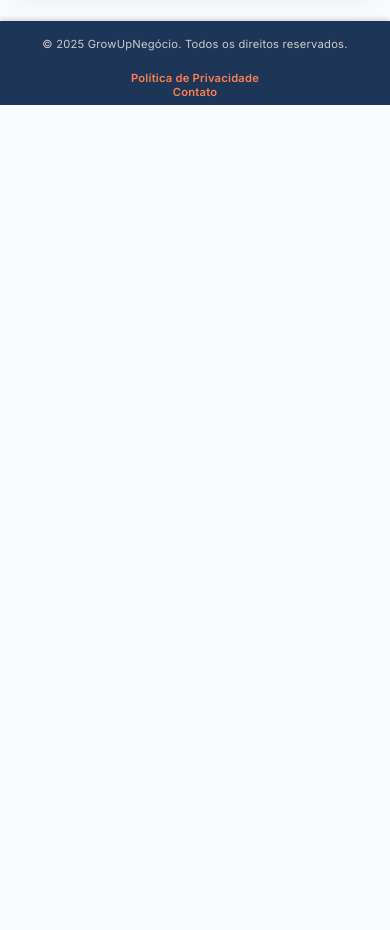
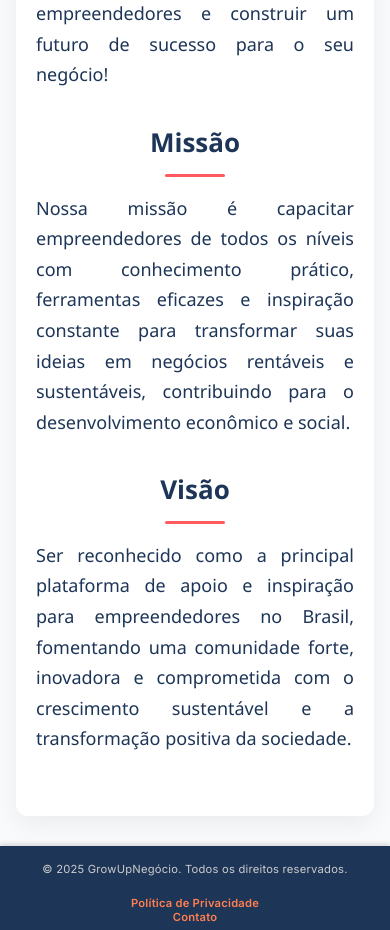
Before and after one commit to AlexandreMoreiraC/GrowUpNeg-cios, a React (Vite) app: page /sobre in a window 390 px wide. Shown: the part 1900-2830 px from the top of the page. Before the commit the page ends 2005 px from the top, so only its background shows below. Built offline with nearby package versions, Linux system fonts and the light colour scheme; no server answers.

Commit message:
Melhorias responsividade

```diff
--- a/src/pages/Home.jsx
+++ b/src/pages/Home.jsx
@@ -137,7 +137,7 @@ function Home() {
                   </p>
                 )}
                 <Link to="/contato" className="contact-button">
-                  Ir para Contato
+                  Envie sua ideia agora
                 </Link>
               </section>
 
@@ -152,7 +152,7 @@ function Home() {
               </section>
 
               <section className="newsletter-home" aria-label="Assinar newsletter">
-                <h2>Receba novidades por email</h2>
+                <h2>Assine nossa newsletter e receba novidades por email</h2>
                 <Suspense fallback={<p>Carregando formulário...</p>}>
                   <NewsletterForm />
                 </Suspense>
--- a/src/pages/NewsletterForm.jsx
+++ b/src/pages/NewsletterForm.jsx
@@ -34,8 +34,8 @@ function NewsletterForm() {
 
   return (
     <form className="newsletter-form" onSubmit={handleSubmit}>
-      <h3>Newsletter</h3>
-      <p>Receba novidades, dicas e conteúdos exclusivos diretamente no seu email.</p>
+      <h3></h3>
+      <p>Fique por dentro! Receba em seu email novidades, dicas incríveis e conteúdos exclusivos feitos especialmente para você.</p>
       <div className="newsletter-inputs">
         {/* Importante para casar com o template */}
         <input
--- a/src/pages/PrivacyPolicy.jsx
+++ b/src/pages/PrivacyPolicy.jsx
@@ -16,53 +16,129 @@ function PrivacyPolicy() {
           content="Leia nossa política de privacidade e saiba como protegemos seus dados pessoais e garantimos sua segurança ao usar nosso site GrowUpNegócio."
         />
       </Helmet>
-      <section style={{ maxWidth: 800, margin: "2rem auto", padding: "0 1rem" }}>
-        <h2>Política de Privacidade</h2>
-        <p>
+      <section
+        style={{
+          maxWidth: 800,
+          margin: "2rem auto",
+          padding: "0 1rem",
+          fontFamily: "'Segoe UI', Tahoma, Geneva, Verdana, sans-serif",
+          color: "#1d3557",
+          lineHeight: 1.7,
+        }}
+      >
+        <h2
+          style={{
+            fontSize: "28px",
+            textAlign: "center",
+            marginBottom: "1.5rem",
+          }}
+        >
+          Política de Privacidade
+        </h2>
+        <p style={{ fontSize: "18px", marginBottom: "1.5rem" }}>
           Nós levamos sua privacidade a sério. Este documento explica como coletamos,
           usamos e protegemos suas informações pessoais quando você utiliza nosso site.
         </p>
 
-        <h3>Informações que coletamos</h3>
-        <p>
+        <h3
+          style={{
+            fontSize: "22px",
+            marginTop: "2rem",
+            marginBottom: "1rem",
+            borderBottom: "2px solid #1d3557",
+            paddingBottom: "0.3rem",
+          }}
+        >
+          Informações que coletamos
+        </h3>
+        <p style={{ fontSize: "18px", marginBottom: "1.5rem" }}>
           Podemos coletar dados como seu nome, email, e outras informações que você
           fornece ao usar nossos formulários de contato e interação.
         </p>
 
-        <h3>Uso das informações</h3>
-        <p>
+        <h3
+          style={{
+            fontSize: "22px",
+            marginTop: "2rem",
+            marginBottom: "1rem",
+            borderBottom: "2px solid #1d3557",
+            paddingBottom: "0.3rem",
+          }}
+        >
+          Uso das informações
+        </h3>
+        <p style={{ fontSize: "18px", marginBottom: "1.5rem" }}>
           As informações coletadas são usadas apenas para responder suas mensagens,
           melhorar o site e personalizar sua experiência. Não compartilhamos seus dados
           com terceiros sem sua autorização.
         </p>
 
-        <h3>Cookies</h3>
-        <p>
+        <h3
+          style={{
+            fontSize: "22px",
+            marginTop: "2rem",
+            marginBottom: "1rem",
+            borderBottom: "2px solid #1d3557",
+            paddingBottom: "0.3rem",
+          }}
+        >
+          Cookies
+        </h3>
+        <p style={{ fontSize: "18px", marginBottom: "1.5rem" }}>
           Usamos cookies para melhorar a navegação e garantir funcionalidades do site.
           Você pode optar por aceitar ou recusar o uso de cookies através do banner
           exibido ao entrar no site.
         </p>
 
-        <h3>Segurança</h3>
-        <p>
+        <h3
+          style={{
+            fontSize: "22px",
+            marginTop: "2rem",
+            marginBottom: "1rem",
+            borderBottom: "2px solid #1d3557",
+            paddingBottom: "0.3rem",
+          }}
+        >
+          Segurança
+        </h3>
+        <p style={{ fontSize: "18px", marginBottom: "1.5rem" }}>
           Tomamos medidas técnicas e organizacionais para proteger seus dados contra
           acessos não autorizados, perda ou alteração.
         </p>
 
-        <h3>Alterações nesta política</h3>
-        <p>
+        <h3
+          style={{
+            fontSize: "22px",
+            marginTop: "2rem",
+            marginBottom: "1rem",
+            borderBottom: "2px solid #1d3557",
+            paddingBottom: "0.3rem",
+          }}
+        >
+          Alterações nesta política
+        </h3>
+        <p style={{ fontSize: "18px", marginBottom: "1.5rem" }}>
           Podemos atualizar esta política periodicamente. Recomendamos revisá-la
           regularmente para se manter informado sobre como protegemos seus dados.
         </p>
 
-        <h3>Contato</h3>
-        <p>
+        <h3
+          style={{
+            fontSize: "22px",
+            marginTop: "2rem",
+            marginBottom: "1rem",
+            borderBottom: "2px solid #1d3557",
+            paddingBottom: "0.3rem",
+          }}
+        >
+          Contato
+        </h3>
+        <p style={{ fontSize: "18px" }}>
           Se tiver dúvidas ou quiser exercer seus direitos, entre em contato conosco via
           <a
             href="/contato"
-            style={{ color: "#0077cc", textDecoration: "underline" }}
+            style={{ color: "#0077cc", textDecoration: "underline", marginLeft: 4 }}
           >
-            {" "}
             formulário de contato
           </a>
           .
--- a/src/pages/Sobre.jsx
+++ b/src/pages/Sobre.jsx
@@ -19,7 +19,9 @@ function Sobre() {
         />
       </Helmet>
       <section className="sobre">
-        <h1 style={{ color: "#1d3557", fontSize: "30px" , textAlign: "center"}}>Sobre o GrowUpNegócio</h1>
+        <h1 style={{ color: "#1d3557", fontSize: "30px", textAlign: "center" }}>
+          Sobre o GrowUpNegócio
+        </h1>
         <p
           style={{
             color: "#1d3557",
@@ -35,19 +37,72 @@ function Sobre() {
           transformarem suas ideias em negócios concretos, rentáveis e sustentáveis. Sabemos que o caminho do empreendedorismo
           é repleto de desafios, dúvidas e decisões importantes, por isso, nosso objetivo é oferecer um conteúdo completo, prático
           e atualizado, que sirva como um verdadeiro guia para quem deseja crescer no mundo dos negócios.
-
+          <br /><br />
           Aqui, você encontrará não apenas dicas valiosas e estratégias testadas, mas também histórias inspiradoras de quem já trilhou essa
           jornada, além de ferramentas e recursos essenciais para facilitar a gestão do seu empreendimento. Queremos estar ao seu lado em cada
           etapa — desde a concepção da ideia, passando pelo planejamento, execução, até o desenvolvimento e expansão do seu negócio.
-
+          <br /><br />
           Acreditamos que o sucesso vem da combinação entre conhecimento, atitude e persistência, e por isso, buscamos trazer informações
           que motivem, orientem e capacitem você a tomar as melhores decisões, superar obstáculos e inovar constantemente. No GrowUpNegócio,
           você não está sozinho: fazemos parte de uma comunidade que acredita no poder do empreendedorismo para transformar vidas e gerar impacto
           positivo na sociedade.
-
+          <br /><br />
           Venha crescer com a gente, se conectar com outros empreendedores e construir um futuro de sucesso para o seu negócio!
         </p>
 
+        {/* Missão */}
+        <h2
+          style={{
+            color: "#1d3557",
+            fontSize: "26px",
+            maxWidth: "800px",
+            margin: "2rem auto 1rem auto",
+            textAlign: "center",
+            fontFamily: "'Segoe UI', Tahoma, Geneva, Verdana, sans-serif",
+          }}
+        >
+          Missão
+        </h2>
+        <p
+          style={{
+            color: "#1d3557",
+            fontSize: "18px",
+            lineHeight: "1.7",
+            maxWidth: "800px",
+            margin: "0 auto 2rem auto",
+            textAlign: "justify",
+            fontFamily: "'Segoe UI', Tahoma, Geneva, Verdana, sans-serif",
+          }}
+        >
+          Nossa missão é capacitar empreendedores de todos os níveis com conhecimento prático, ferramentas eficazes e inspiração constante para transformar suas ideias em negócios rentáveis e sustentáveis, contribuindo para o desenvolvimento econômico e social.
+        </p>
+
+        {/* Visão */}
+        <h2
+          style={{
+            color: "#1d3557",
+            fontSize: "26px",
+            maxWidth: "800px",
+            margin: "2rem auto 1rem auto",
+            textAlign: "center",
+            fontFamily: "'Segoe UI', Tahoma, Geneva, Verdana, sans-serif",
+          }}
+        >
+          Visão
+        </h2>
+        <p
+          style={{
+            color: "#1d3557",
+            fontSize: "18px",
+            lineHeight: "1.7",
+            maxWidth: "800px",
+            margin: "0 auto 2rem auto",
+            textAlign: "justify",
+            fontFamily: "'Segoe UI', Tahoma, Geneva, Verdana, sans-serif",
+          }}
+        >
+          Ser reconhecido como a principal plataforma de apoio e inspiração para empreendedores no Brasil, fomentando uma comunidade forte, inovadora e comprometida com o crescimento sustentável e a transformação positiva da sociedade.
+        </p>
       </section>
     </>
   );
```
Lines whose indentation alone changed are shown as unchanged.
